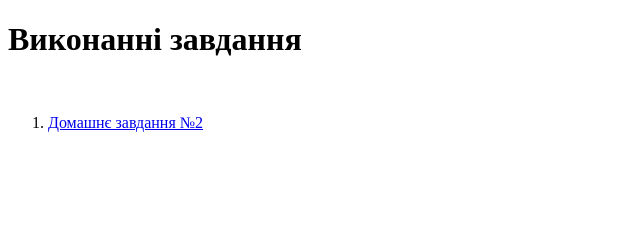
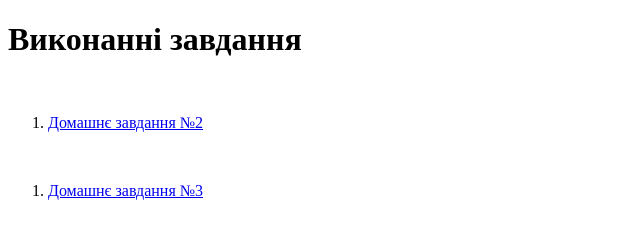
Before and after one commit to NickWeisz/Js_Course_2023, a plain HTML site: page HomeWork/index.html in a window 1280 px wide. Shown: the whole page, without its empty margins (0-640 px from the left). Drawn offline with Linux system fonts and the light colour scheme.

Commit message:
Add files via upload

```diff
--- a/HomeWork/index.html
+++ b/HomeWork/index.html
@@ -12,5 +12,9 @@
     <ol>
       <li><a href="lesson_2/lesson_2.html">Домашнє завдання №2</a></li>
     </ol>
+    <br />
+    <ol>
+      <li><a href="lesson_3/lesson_3.html">Домашнє завдання №3</a></li>
+    </ol>
   </body>
 </html>
```
